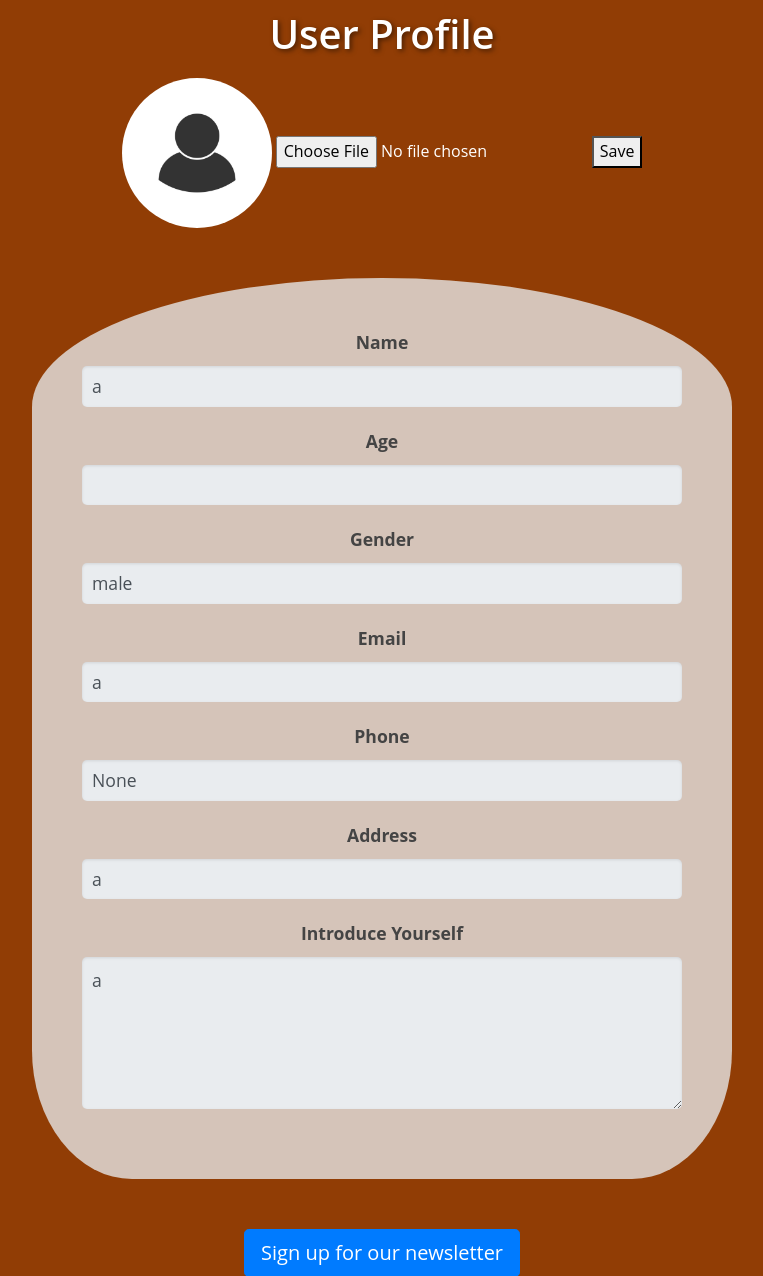
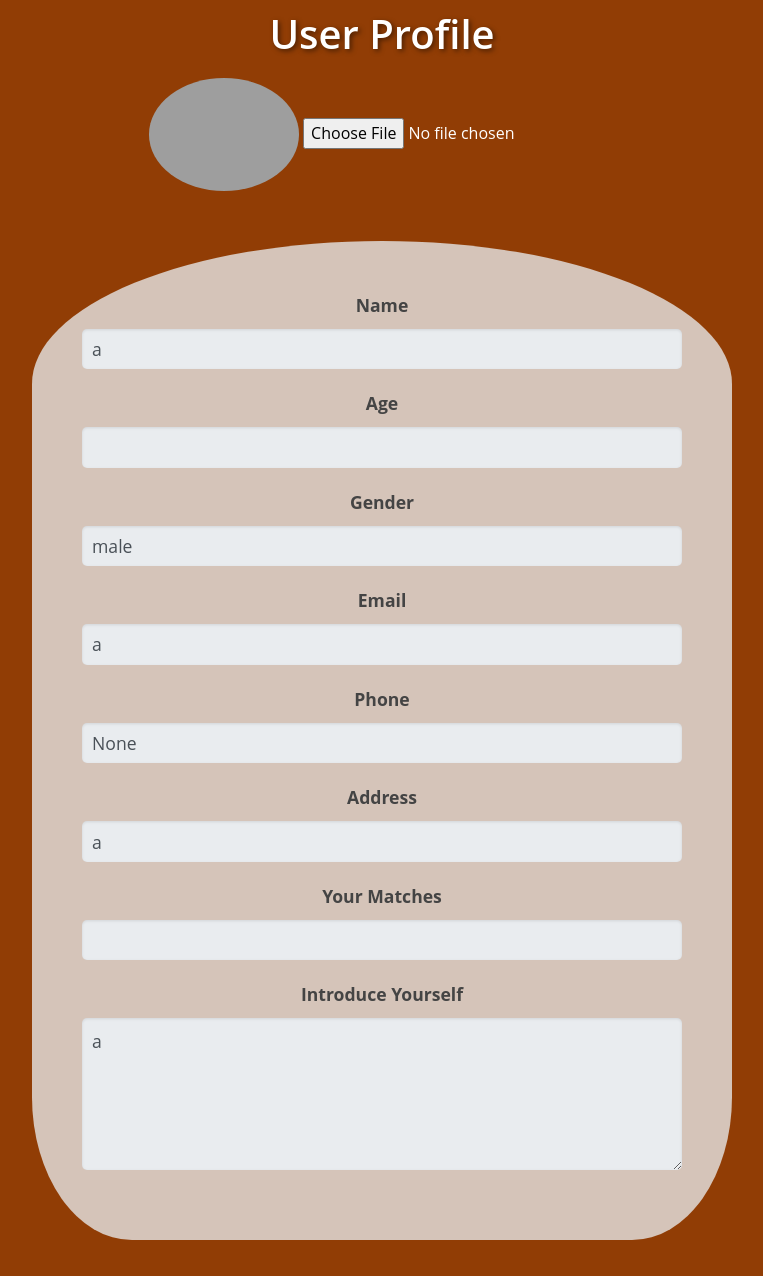
Before and after one commit to jorda079/CS370, a Flask app: page /profile/ in a window 1280 px wide. Shown: the part 66-1342 px from the top of the page, without its empty margins (258-1021 px from the left). Run offline with Flask 3, Linux system fonts and the light colour scheme; a user stored in the database is signed in; data comes from the database, SQL or seed files in the repository; some libraries are stand-ins or nearby versions; grey boxes are pictures that could not be loaded.

Commit message:
Update profile.html
Added 'your matches' field showing # of matches

```diff
--- a/templates/profile.html
+++ b/templates/profile.html
@@ -139,26 +139,21 @@
                         <a class="nav-link" href="{{ url_for('auth.logout') }}">Logout</a>
                     </li>
                     <li class="nav-item">
-                        <a class="nav-link" href="{{ url_for('res.result') }}">Results</a>
+                        <a class="nav-link" href="{{ url_for('auth.results') }}">Results</a>
                     </li>
 				</ul>
 			</div>
 		</nav>
 	</header>
-    <form action="/upload_file" method="POST" enctype="multipart/form-data">
 	<div class="main">
 		<h1>User Profile</h1>
 		<ul style="list-style-type:none; padding-left:0px;">
-            {% if profile.profile_pic %}
-            <img src="{{ url_for('static', filename= 'images/' + profile.profile_pic)}}" class="rounded-circle" width="150">
-            {% else %}
-            <img src="/static/images/image.jpg" class="rounded-circle" width="150">
-            {% endif %}
-			<input type="file" accept="image/jpeg, image/png, image/jpg" name="profile_pic">
-            <button type="save" class="save-button">Save</button>
-        </ul>
+            <img src="/static/image.jpg" class="rounded-circle" width="150">
+            <input type="file" accept="image/jpeg, image/png, image/jpg">
+		</ul>
 
 		<div class="contact-form">
+			<form action="/profile" method="post">
 				<label for="name" class="form-label">Name</label>
 				<input type="text" id="name" value="{{profile.name}}" name="name" class="form-control" disabled/>
                 <label for="name" class="form-label">Age</label>
@@ -170,12 +165,16 @@
                 <label for="phone" class="form-label">Phone</label>
 				<input type="phone" id="phone" value="{{profile.phone}}" name="phone" class="form-control" disabled/>
                 <label for="name" class="form-label">Address</label>
-				<input type="text" id="name" value="{{profile.address}}" name="address" class="form-control" disabled/>
+                <input type="text" id="address" value="{{profile.address}}" name="address" class="form-control" disabled/>
+                <label for="name" class="form-label">Your Matches</label>
+				<input type="text" id="matches" value="{{profile.matches}}" name="matches" class="form-control" disabled/>
 				<label for="message" class="form-label">Introduce Yourself</label>
 				<textarea id="message" name="message" class="form-control" rows="5" disabled>{{profile.introduce}}</textarea>
+				<!-- <button type="save" class="save-button">Save</button> -->
+
+			</form>
 			<div class="success-message"></div>
 		</div>
-    </form>
 </html>
 
 
```
